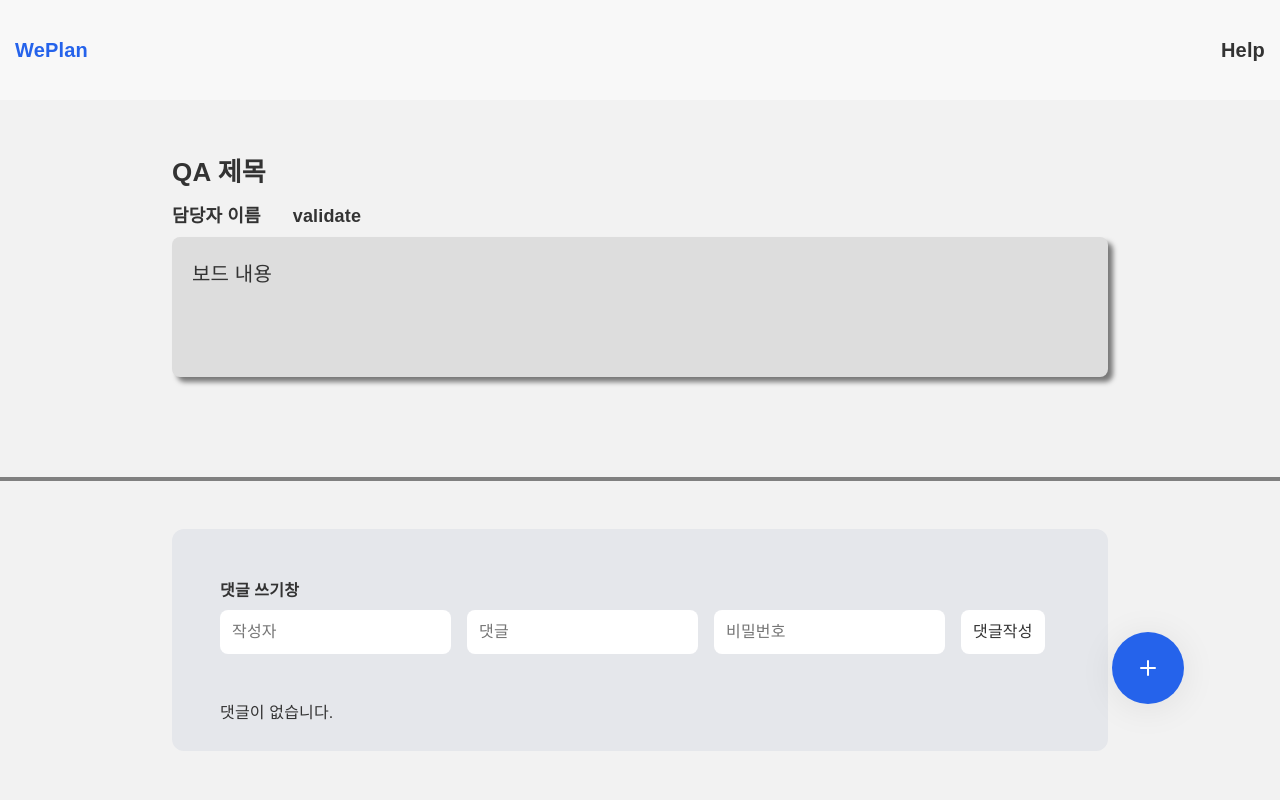
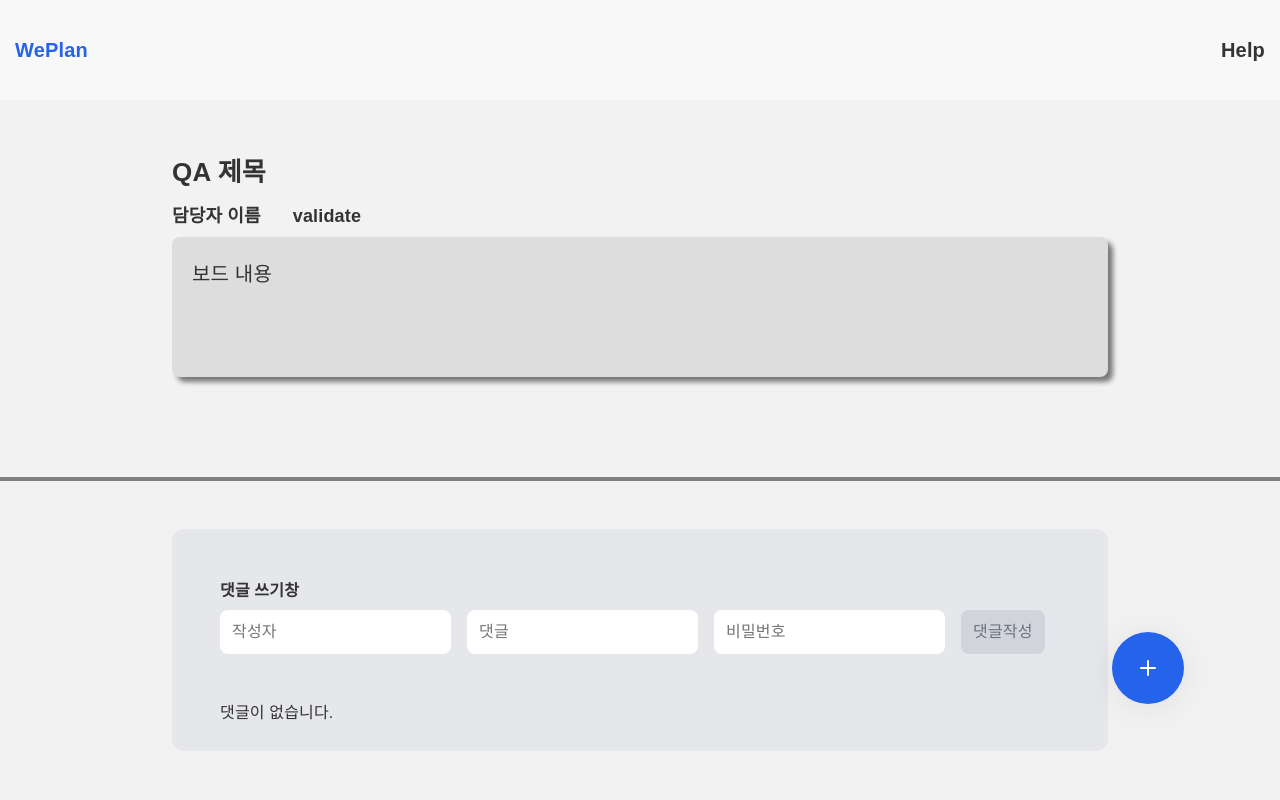
Before and after one commit to yunjunhojj/kanban-front, a React (Create React App) app: page /L1--H0Ob0NOMlfXUHt9r5 in a window 1280 px wide. Shown: the top 800 px of the page. Built offline with nearby package versions, Linux system fonts and the light colour scheme; data requests are answered from the project's data file.

Commit message:
Feat : 유효성 검사 추가 #4

```diff
--- a/src/components/CommentCreate.jsx
+++ b/src/components/CommentCreate.jsx
@@ -11,7 +11,6 @@ import {
 
 const CommentCreateStyled = styled.div`
   margin: 3rem 0;
-  /* border: 0.125rem solid black; */
   background-color: #e5e7eb;
   border-radius: 0.75rem 0.75rem 0 0;
   padding: 3rem 3rem 1rem;
@@ -20,13 +19,16 @@ const CommentCreateStyled = styled.div`
   .custom-btn {
     margin: 0.3125rem 0;
     font-size: 1rem;
-    /* line-height: 1.25rem; */
-    background-color: #fff;
+    background-color: ${(props) =>
+      props.postEnabled && props.patchEnabled ? "#fff" : "#D1D5DB"};
+    color: ${(props) =>
+      props.postEnabled && props.patchEnabled ? "#111827" : "#6B7280"};
     padding: 0.5rem 0.75rem;
     border-radius: 0.5rem;
     cursor: pointer;
     :hover {
-      color: #2563eb;
+      color: ${(props) =>
+        props.postEnabled && props.patchEnabled ? "#2563eb" : "#6B7280"};
     }
   }
   .custom-input {
@@ -65,6 +67,8 @@ function CommentCreate() {
     setPassword(event.target.value);
   };
 
+  const postEnabled = [writer, comment, password].every(Boolean);
+  const patchEnabled = [writer, comment].every(Boolean);
   const handlePostComment = (event) => {
     event.preventDefault();
 
@@ -118,7 +122,7 @@ function CommentCreate() {
   };
 
   return (
-    <CommentCreateStyled>
+    <CommentCreateStyled postEnabled={postEnabled} patchEnabled={patchEnabled}>
       <div>
         <h3>댓글 쓰기창</h3>
         <input
@@ -146,11 +150,19 @@ function CommentCreate() {
         )}
 
         {editText ? (
-          <button className="custom-btn" onClick={(e) => handleSaveComment(e)}>
+          <button
+            className="custom-btn"
+            disabled={!patchEnabled}
+            onClick={(e) => handleSaveComment(e)}
+          >
             댓글저장
           </button>
         ) : (
-          <button className="custom-btn" onClick={(e) => handlePostComment(e)}>
+          <button
+            className="custom-btn"
+            disabled={!postEnabled}
+            onClick={(e) => handlePostComment(e)}
+          >
             댓글작성
           </button>
         )}
```
